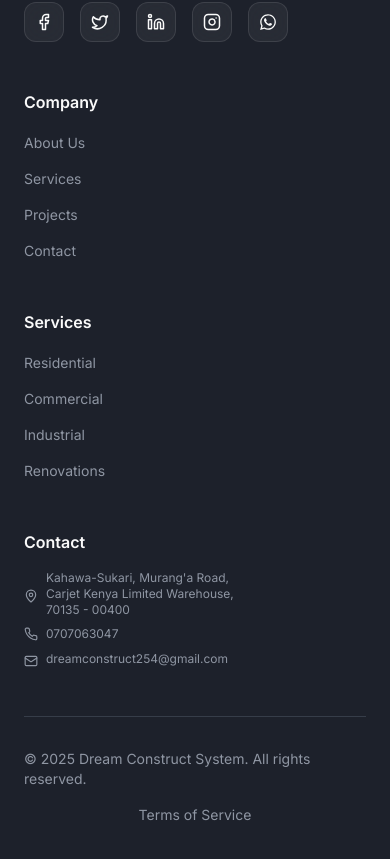
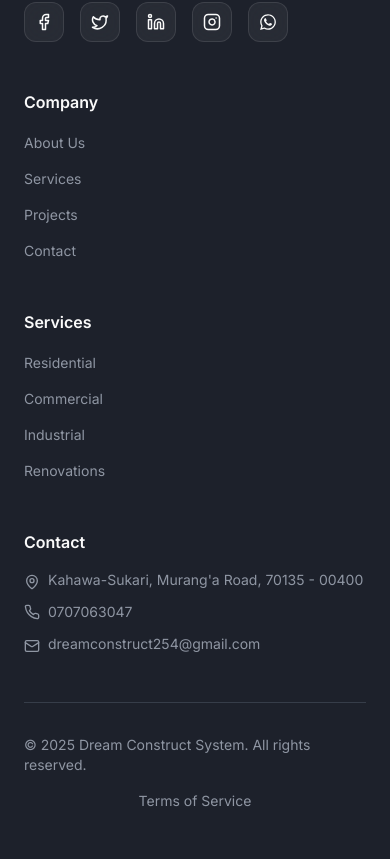
Before and after one commit to mwangiiii/dream-construct-ui, a React (Vite) app: page / in a window 390 px wide. Shown: the part 2794-3653 px from the top of the page. Built offline with nearby package versions, Linux system fonts and the light colour scheme; the HTML template or start-up script is replaced by a standard one.

Commit message:
feat: change the footer
email, location, added whatsapp and phone number

```diff
--- a/src/components/layout/Footer.tsx
+++ b/src/components/layout/Footer.tsx
@@ -124,17 +124,17 @@ const Footer = () => {
           {/* Contact Info */}
           <div>
             <h3 className="font-semibold mb-4">Contact</h3>
-            <ul className="space-y-2">
-              <li className="flex flex-wrap items-center gap-x-2 gap-y-1 text-xs sm:text-sm text-muted-foreground">
-                <MapPin size={14} className="mt-1 flex-shrink-0" />
-                <span className="break-words max-w-[220px] sm:max-w-[320px] md:max-w-[400px] lg:max-w-[260px] xl:max-w-none">Kahawa-Sukari, Murang'a Road, Carjet Kenya Limited Warehouse, 70135 - 00400</span>
+            <ul className="space-y-3">
+              <li className="flex items-start space-x-2 text-sm text-muted-foreground">
+                <MapPin size={16} className="mt-1 flex-shrink-0" />
+                <span>Kahawa-Sukari, Murang'a Road, 70135 - 00400</span>
               </li>
-              <li className="flex flex-wrap items-center gap-x-2 gap-y-1 text-xs sm:text-sm text-muted-foreground hover:text-primary transition-colors">
-                <Phone size={14} />
-                <a href="tel:0707063047" className="break-all">0707063047</a>
+              <li className="flex items-center space-x-2 text-sm text-muted-foreground hover:text-primary transition-colors">
+                <Phone size={16} />
+                <a href="tel:0707063047">0707063047</a>
               </li>
-              <li className="flex flex-wrap items-center gap-x-2 gap-y-1 text-xs sm:text-sm text-muted-foreground hover:text-primary transition-colors">
-                <Mail size={14} className="mt-1 flex-shrink-0" />
+              <li className="flex items-start space-x-2 text-sm text-muted-foreground hover:text-primary transition-colors">
+                <Mail size={16} className="mt-1 flex-shrink-0" />
                 <a href="mailto:dreamconstruct254@gmail.com" className="break-all">dreamconstruct254@gmail.com</a>
               </li>
             </ul>
```
